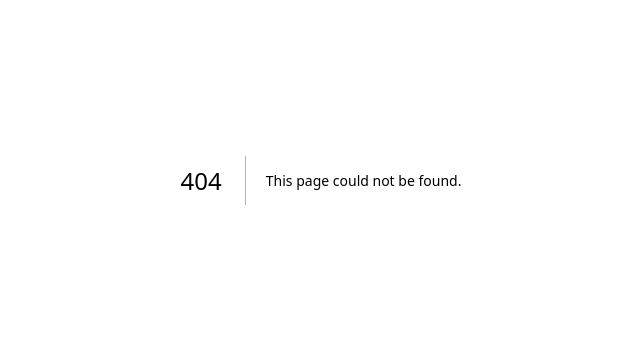
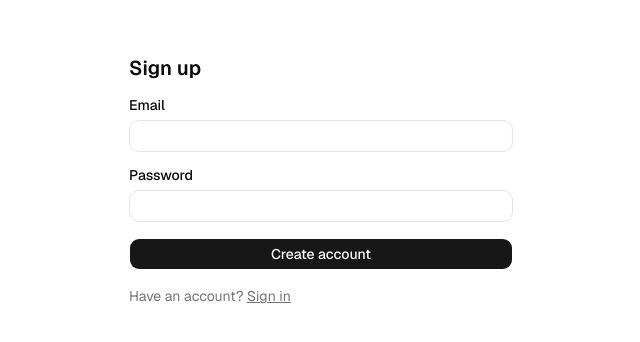
Before and after one commit to piro0919/nesh, a Next.js app: page /sign-up in a window 1280 px wide. Before the commit this address had no page. Shown: the part 220-562 px from the top of the page, without its empty margins (319-959 px from the left). Built offline with nearby package versions, Linux system fonts and the light colour scheme.

Commit message:
feat(auth): add sign-in/sign-up pages and server actions

```diff
--- /dev/null
+++ b/src/app/(auth)/_actions.ts
@@ -0,0 +1,30 @@
+"use server";
+
+import { redirect } from "next/navigation";
+import { createClient } from "@/lib/supabase/server";
+
+export type AuthState = { error: string } | undefined;
+
+export async function signUp(_prev: AuthState, formData: FormData): Promise<AuthState> {
+  const email = String(formData.get("email") ?? "");
+  const password = String(formData.get("password") ?? "");
+  const supabase = await createClient();
+  const { error } = await supabase.auth.signUp({ email, password });
+  if (error) return { error: error.message };
+  redirect("/projects");
+}
+
+export async function signIn(_prev: AuthState, formData: FormData): Promise<AuthState> {
+  const email = String(formData.get("email") ?? "");
+  const password = String(formData.get("password") ?? "");
+  const supabase = await createClient();
+  const { error } = await supabase.auth.signInWithPassword({ email, password });
+  if (error) return { error: error.message };
+  redirect("/projects");
+}
+
+export async function signOut() {
+  const supabase = await createClient();
+  await supabase.auth.signOut();
+  redirect("/sign-in");
+}
--- /dev/null
+++ b/src/app/(auth)/_components/auth-form.tsx
@@ -0,0 +1,57 @@
+"use client";
+
+import Link from "next/link";
+import { useActionState } from "react";
+import { Button } from "@/components/ui/button";
+import { Input } from "@/components/ui/input";
+import { Label } from "@/components/ui/label";
+import { type AuthState, signIn, signUp } from "../_actions";
+
+type Props = { mode: "sign-in" | "sign-up" };
+
+export function AuthForm({ mode }: Props) {
+  const action = mode === "sign-in" ? signIn : signUp;
+  const [state, formAction, pending] = useActionState<AuthState, FormData>(action, undefined);
+
+  return (
+    <form action={formAction} className="flex w-full max-w-sm flex-col gap-4">
+      <h1 className="text-xl font-semibold">{mode === "sign-in" ? "Sign in" : "Sign up"}</h1>
+      <div className="flex flex-col gap-2">
+        <Label htmlFor="email">Email</Label>
+        <Input id="email" name="email" type="email" required autoComplete="email" />
+      </div>
+      <div className="flex flex-col gap-2">
+        <Label htmlFor="password">Password</Label>
+        <Input
+          id="password"
+          name="password"
+          type="password"
+          required
+          minLength={6}
+          autoComplete={mode === "sign-in" ? "current-password" : "new-password"}
+        />
+      </div>
+      {state?.error ? <p className="text-sm text-destructive">{state.error}</p> : null}
+      <Button type="submit" disabled={pending}>
+        {pending ? "..." : mode === "sign-in" ? "Sign in" : "Create account"}
+      </Button>
+      <p className="text-sm text-muted-foreground">
+        {mode === "sign-in" ? (
+          <>
+            No account?{" "}
+            <Link href="/sign-up" className="underline">
+              Sign up
+            </Link>
+          </>
+        ) : (
+          <>
+            Have an account?{" "}
+            <Link href="/sign-in" className="underline">
+              Sign in
+            </Link>
+          </>
+        )}
+      </p>
+    </form>
+  );
+}
--- /dev/null
+++ b/src/app/(auth)/layout.tsx
@@ -0,0 +1,3 @@
+export default function AuthLayout({ children }: { children: React.ReactNode }) {
+  return <main className="flex min-h-screen items-center justify-center p-8">{children}</main>;
+}
--- /dev/null
+++ b/src/app/(auth)/sign-in/page.tsx
@@ -0,0 +1,5 @@
+import { AuthForm } from "../_components/auth-form";
+
+export default function Page() {
+  return <AuthForm mode="sign-in" />;
+}
--- /dev/null
+++ b/src/app/(auth)/sign-up/page.tsx
@@ -0,0 +1,5 @@
+import { AuthForm } from "../_components/auth-form";
+
+export default function Page() {
+  return <AuthForm mode="sign-up" />;
+}
```
